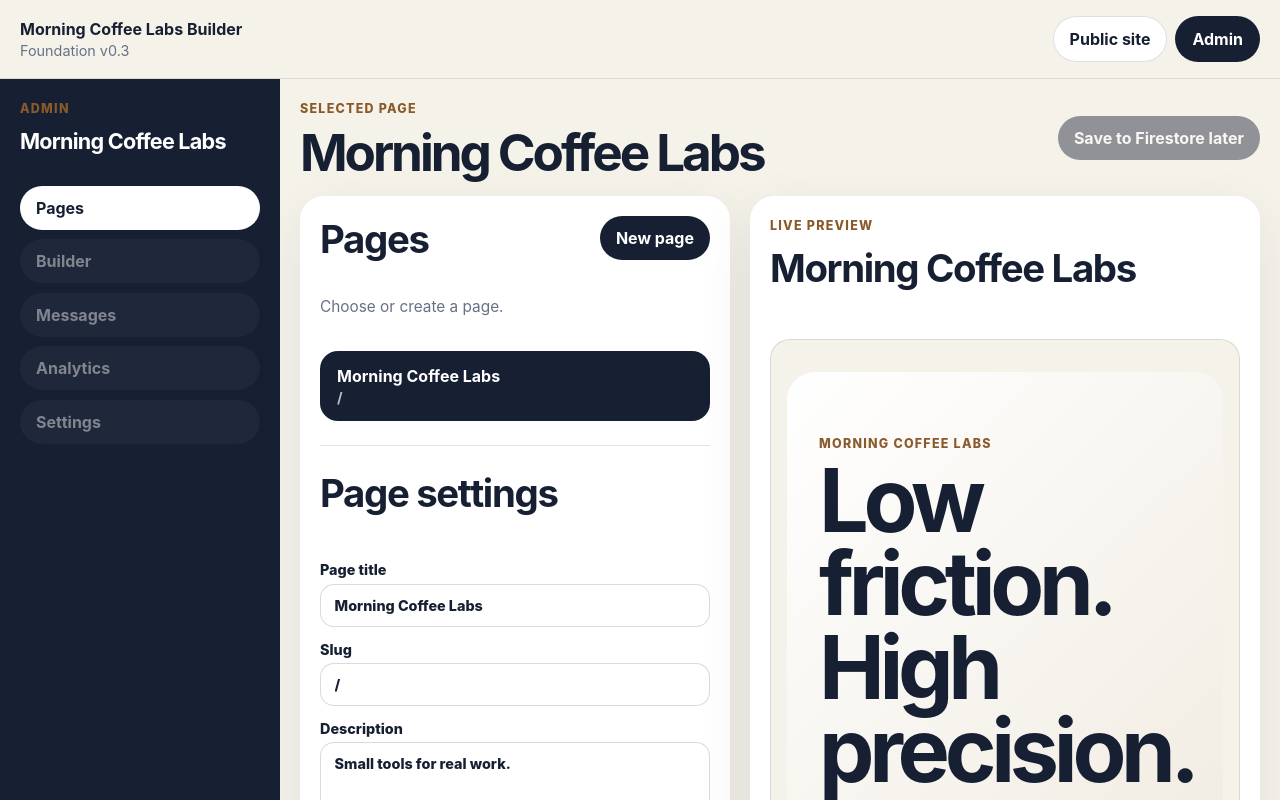
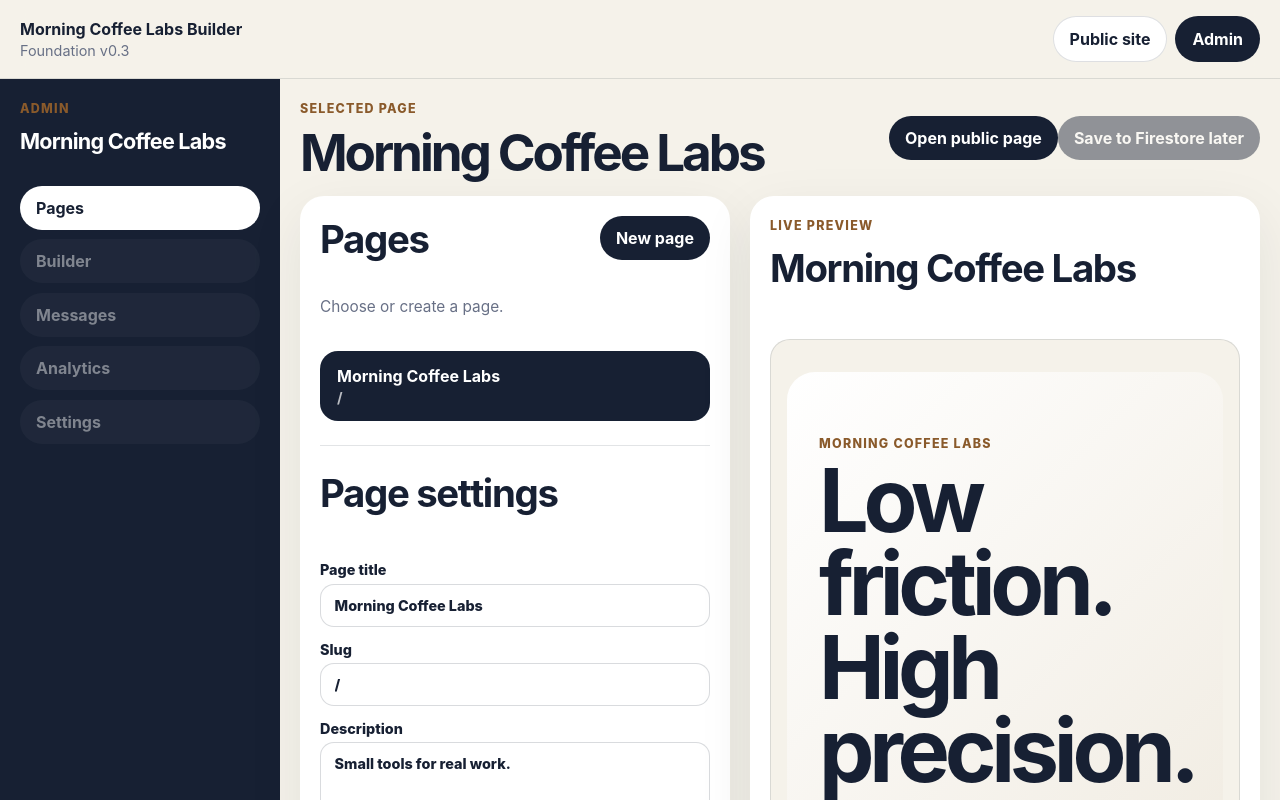
Before and after one commit to Tony-MCL/mcl-builder, a React (Vite) app: page / in a window 1280 px wide. Both pictures are taken after a click on the button "Admin". Shown: the top 800 px of the page. Built offline with nearby package versions, Linux system fonts and the light colour scheme.

Commit message:
Update AdminShell.tsx

```diff
--- a/src/admin/AdminShell.tsx
+++ b/src/admin/AdminShell.tsx
@@ -1,5 +1,10 @@
-import type { SiteData, SitePage, SiteSection, SiteSectionType } from "../types/site";
 import { PublicSite } from "../public-site/PublicSite";
+import type {
+  SiteData,
+  SitePage,
+  SiteSection,
+  SiteSectionType,
+} from "../types/site";
 
 type AdminShellProps = {
   site: SiteData;
@@ -10,6 +15,7 @@ type AdminShellProps = {
   onUpdatePage: (page: SitePage) => void;
   onAddSection: (type: SiteSectionType) => void;
   onUpdateSection: (section: SiteSection) => void;
+  onOpenPublicPage: (slug: string) => void;
 };
 
 const sectionTypes: SiteSectionType[] = ["hero", "text", "cta"];
@@ -23,6 +29,7 @@ export function AdminShell({
   onUpdatePage,
   onAddSection,
   onUpdateSection,
+  onOpenPublicPage,
 }: AdminShellProps) {
   return (
     <div className="admin-shell">
@@ -48,7 +55,12 @@ export function AdminShell({
             <h1>{selectedPage.title}</h1>
           </div>
 
-          <button disabled>Save to Firestore later</button>
+          <div className="admin-header-actions">
+            <button onClick={() => onOpenPublicPage(selectedPage.slug)}>
+              Open public page
+            </button>
+            <button disabled>Save to Firestore later</button>
+          </div>
         </header>
 
         <div className="admin-grid">
@@ -66,7 +78,9 @@ export function AdminShell({
               {site.pages.map((page) => (
                 <button
                   key={page.id}
-                  className={page.id === selectedPageId ? "page-item active" : "page-item"}
+                  className={
+                    page.id === selectedPageId ? "page-item active" : "page-item"
+                  }
                   onClick={() => onSelectPage(page.id)}
                 >
                   <strong>{page.title}</strong>
```
